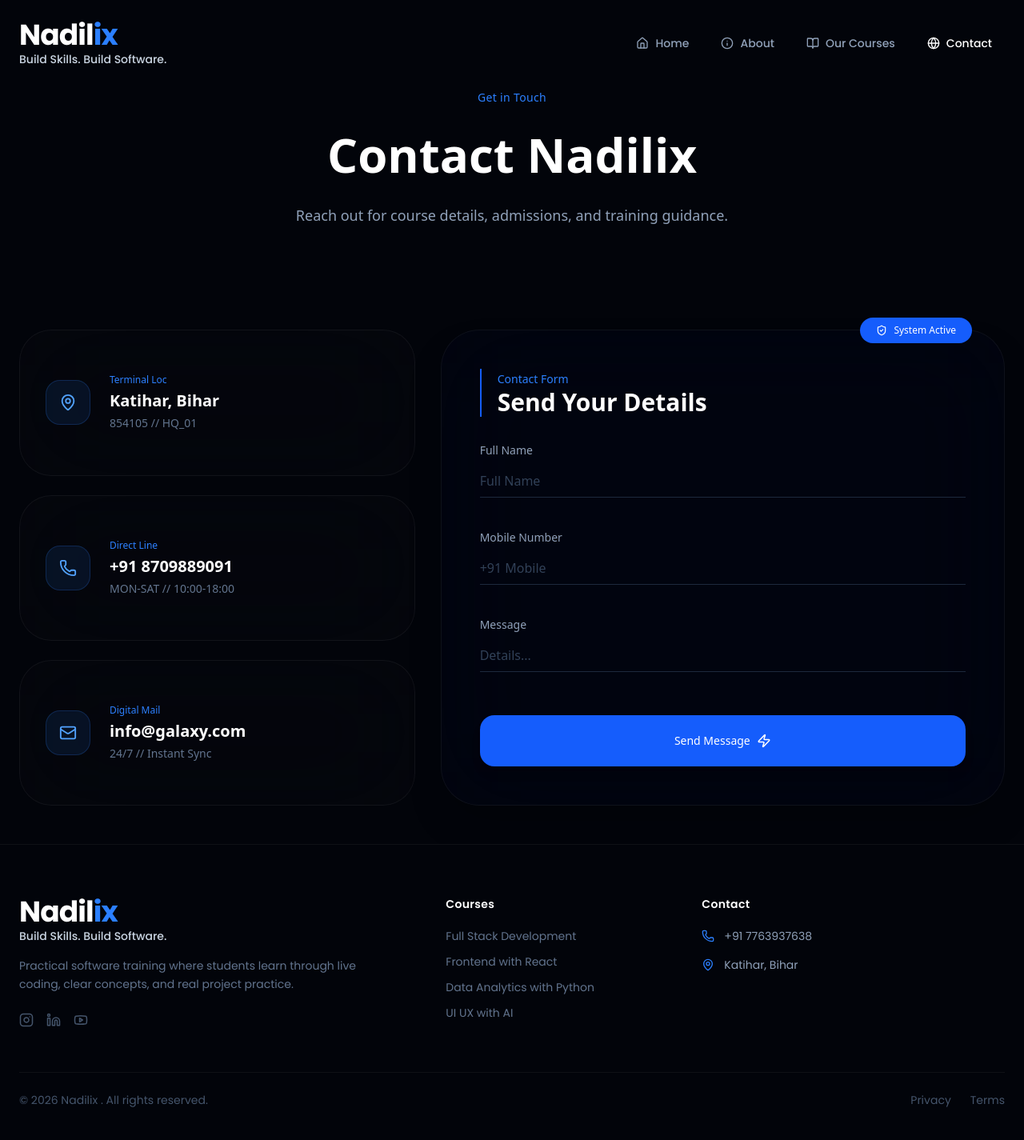
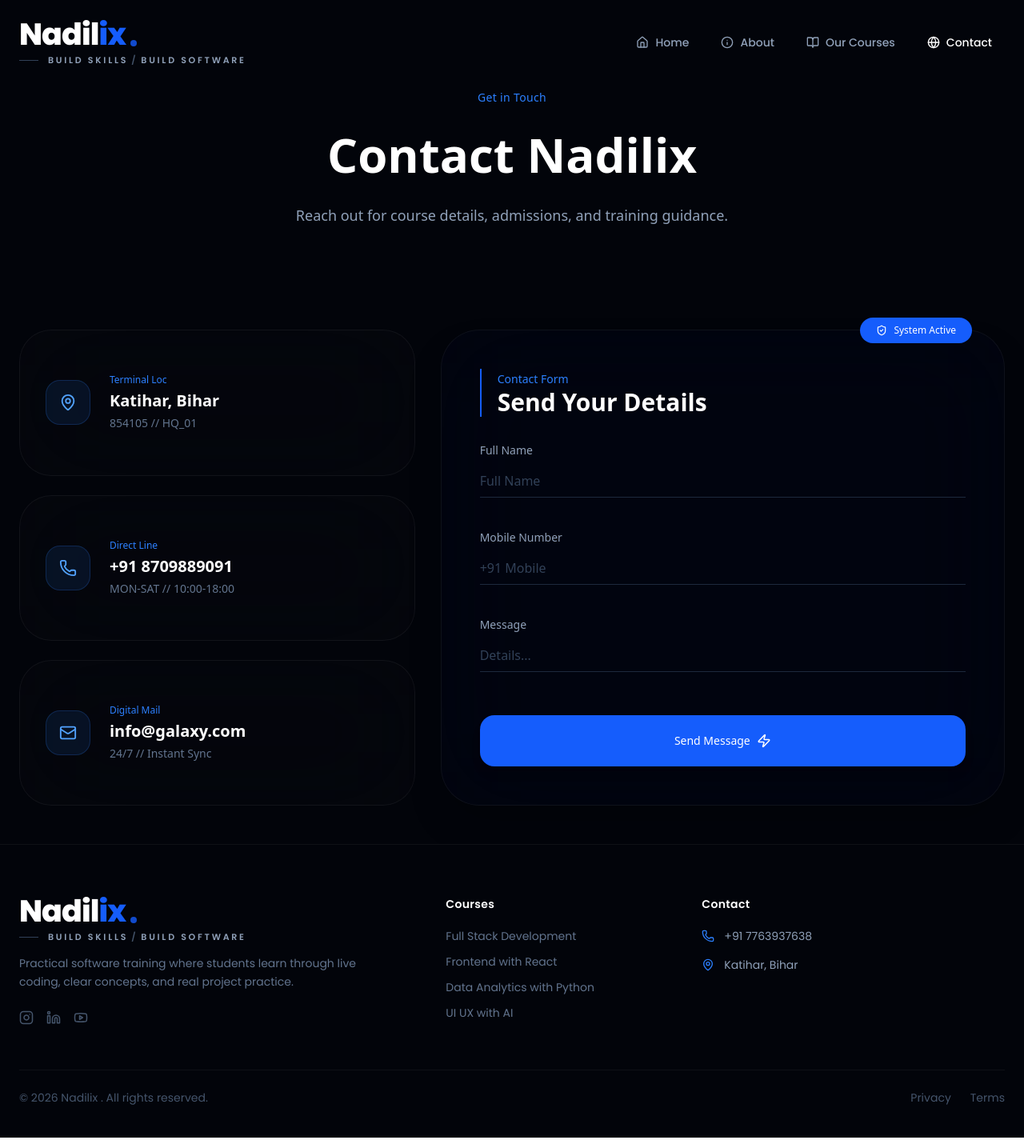
Before and after one commit to dilkash722/empire-of-arts, a React (Vite) app: page /contact in a window 1280 px wide. Shown: the whole page at 80% size. Built offline with nearby package versions, Linux system fonts and the light colour scheme.

Commit message:
Update:Name Barnding Typography

```diff
--- a/src/components/Footer.jsx
+++ b/src/components/Footer.jsx
@@ -11,14 +11,27 @@ export default function Footer() {
         <div className="grid grid-cols-1 md:grid-cols-2 lg:grid-cols-12 gap-12 mb-14">
           {/* BRAND */}
           <div className="lg:col-span-5 space-y-4">
-            <div className="flex flex-col group leading-tight">
-              <h2 className="text-3xl md:text-4xl font-bold tracking-tight text-white transition-all duration-500 group-hover:tracking-wide">
-                Nadil<span className="text-blue-500">ix</span>
-              </h2>
+            <div className="lg:col-span-5 space-y-5">
+              <div className="group flex flex-col items-start leading-tight select-none">
+                <div className="relative flex items-end">
+                  <h2 className="text-3xl md:text-[38px] font-extrabold tracking-tight text-white leading-none">
+                    Nadil
+                    <span className="text-blue-600 font-black">ix</span>
+                  </h2>
 
-              <p className="text-slate-300 text-xs md:text-sm font-medium transition-all duration-500 group-hover:text-white">
-                Build Skills. Build Software.
-              </p>
+                  <span className="mb-1 ml-1.5 h-2 w-2 rounded-full bg-blue-600 opacity-80 group-hover:opacity-100 transition-opacity duration-300"></span>
+                </div>
+
+                <div className="mt-2 flex items-center gap-3">
+                  <div className="h-[1px] w-6 bg-slate-700 group-hover:w-9 group-hover:bg-blue-600 transition-all duration-300"></div>
+
+                  <p className="text-[10px] md:text-[11px] font-semibold text-slate-400 uppercase tracking-[0.25em] leading-none group-hover:text-slate-300 transition-colors duration-300">
+                    Build Skills
+                    <span className="mx-1 text-slate-600">/</span>
+                    Build Software
+                  </p>
+                </div>
+              </div>
             </div>
 
             <p className="text-slate-500 text-sm leading-relaxed max-w-md">
--- a/src/components/Navbar.jsx
+++ b/src/components/Navbar.jsx
@@ -44,16 +44,29 @@ export default function Navbar() {
       >
         <div className="max-w-7xl mx-auto px-6 flex items-center justify-between">
           {/* BRAND */}
-          <Link to="/" className="flex flex-col group leading-tight w-fit">
-            <span className="text-3xl md:text-4xl font-bold tracking-tight text-white transition-all duration-500 group-hover:tracking-wide">
-              Nadil<span className="text-blue-500">ix</span>
-            </span>
+          <Link
+            to="/"
+            className="group flex flex-col items-start select-none outline-none"
+          >
+            <div className="relative flex items-end">
+              <h1 className="text-3xl md:text-[38px] font-extrabold tracking-tight text-white leading-none">
+                Nadil
+                <span className="text-blue-600 font-black">ix</span>
+              </h1>
 
-            <span className="text-slate-300 text-xs md:text-sm font-medium transition-all duration-500 group-hover:text-white">
-              Build Skills. Build Software.
-            </span>
+              <span className="mb-1 ml-1.5 h-2 w-2 rounded-full bg-blue-600 opacity-80 group-hover:opacity-100 transition-opacity duration-300"></span>
+            </div>
+
+            <div className="mt-2 flex items-center gap-3">
+              <div className="h-[1px] w-6 bg-slate-700 group-hover:w-9 group-hover:bg-blue-600 transition-all duration-300"></div>
+
+              <p className="text-[10px] md:text-[11px] font-semibold text-slate-400 uppercase tracking-[0.25em] leading-none group-hover:text-slate-300 transition-colors duration-300">
+                Build Skills
+                <span className="mx-1 text-slate-600">/</span>
+                Build Software
+              </p>
+            </div>
           </Link>
-
           {/* DESKTOP NAV */}
           <nav className="hidden lg:flex items-center gap-2">
             {links.map((link) => {
@@ -111,13 +124,25 @@ export default function Navbar() {
               </button>
 
               {/* Drawer Branding */}
-              <div className="text-center mb-12">
-                <h2 className="text-3xl font-bold text-white">
-                  Nadil<span className="text-blue-500">ix</span>
-                </h2>
-                <p className="text-sm text-slate-400 mt-2">
-                  Software Training & Development
-                </p>
+              <div className="group flex flex-col items-start mb-12 select-none">
+                <div className="relative flex items-end">
+                  <h2 className="text-3xl md:text-[38px] font-extrabold tracking-tight text-white leading-none">
+                    Nadil
+                    <span className="text-blue-600 font-black">ix</span>
+                  </h2>
+
+                  <span className="mb-1 ml-1.5 h-2 w-2 rounded-full bg-blue-600 opacity-80 group-hover:opacity-100 transition-opacity duration-300"></span>
+                </div>
+
+                <div className="mt-2 flex items-center gap-3">
+                  <div className="h-[1px] w-6 bg-slate-700 group-hover:w-9 group-hover:bg-blue-600 transition-all duration-300"></div>
+
+                  <p className="text-[10px] md:text-[11px] font-semibold text-slate-400 uppercase tracking-[0.25em] leading-none group-hover:text-slate-300 transition-colors duration-300">
+                    Build Skills
+                    <span className="mx-1 text-slate-600">/</span>
+                    Build Software
+                  </p>
+                </div>
               </div>
 
               {/* Links */}
```
